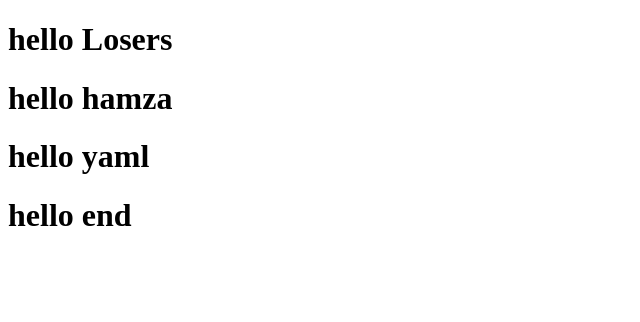
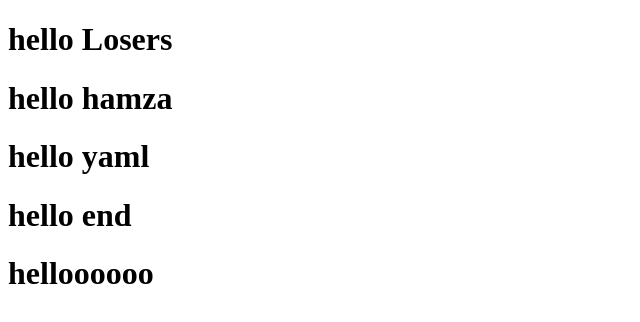
Before and after one commit to hamz4arif/bootcamp2020, a plain HTML site: page index.html in a window 1280 px wide. Shown: the whole page, without its empty margins (0-640 px from the left). Drawn offline with Linux system fonts and the light colour scheme.

Commit message:
Update index.html
qq

```diff
--- a/index.html
+++ b/index.html
@@ -10,5 +10,6 @@
     <h1>hello hamza</h1>
     <h1>hello yaml</h1>
     <h1>hello end</h1>
+    <h1>helloooooo</h1>
 </body>
 </html>
```
